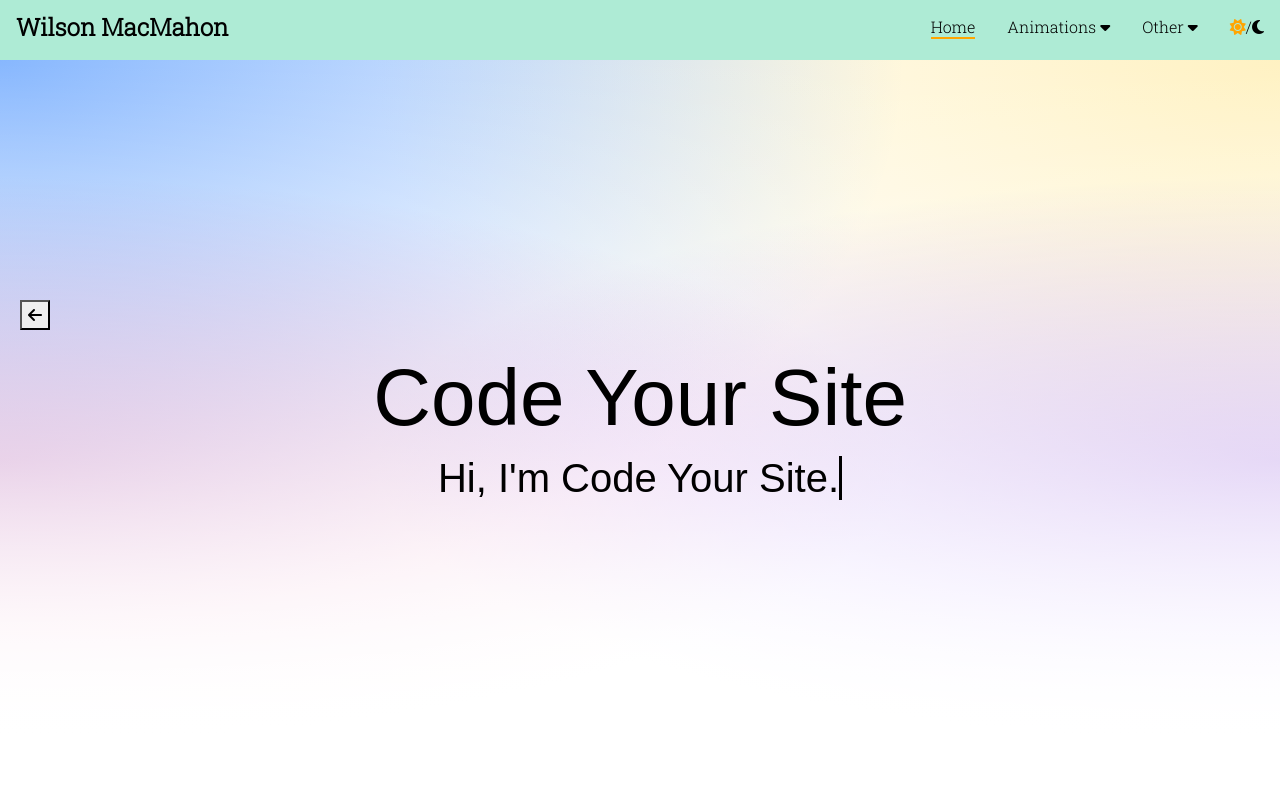
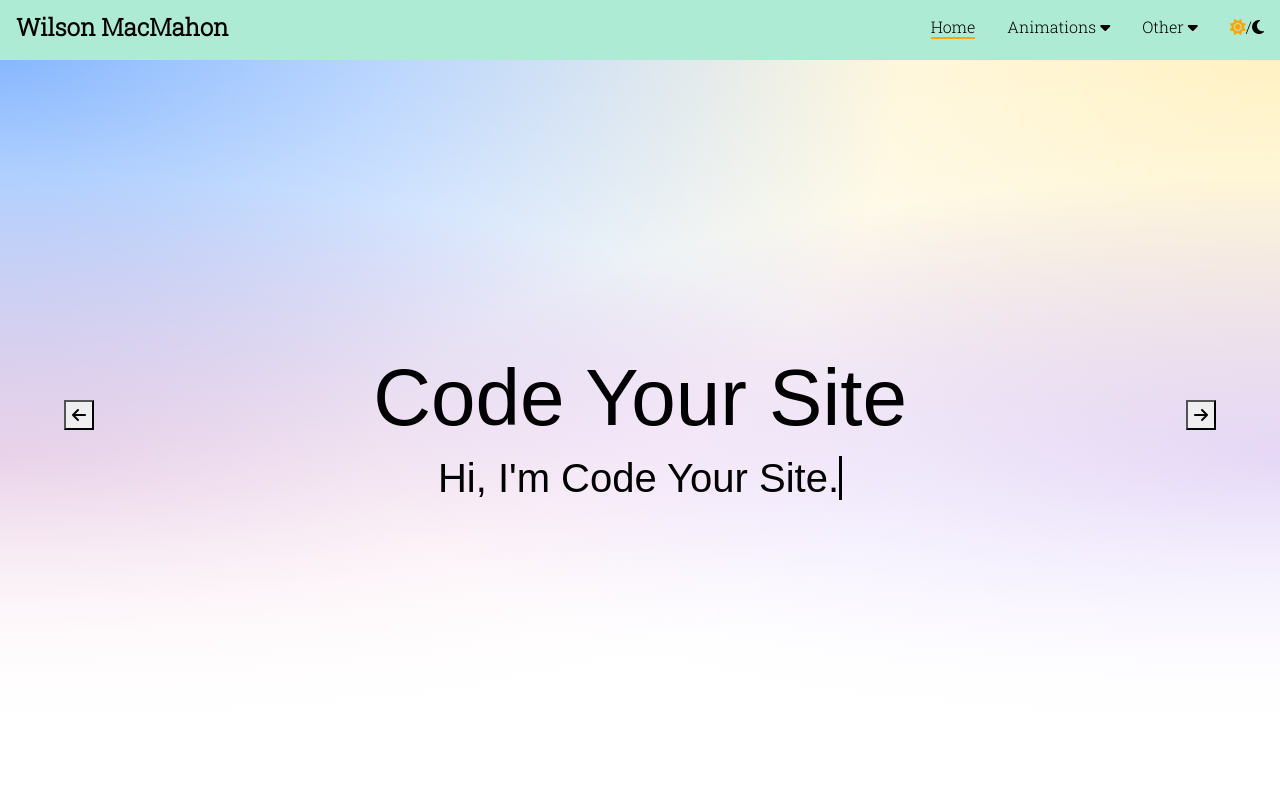
Before and after one commit to codeyoursite/codeyoursite.github.io, a plain HTML site: page index.html in a window 1280 px wide. Shown: the top 797 px of the page. Drawn offline with nearby package versions, Linux system fonts and the light colour scheme; a web font is replaced by a local one.

Commit message:
Update style.css

```diff
--- a/style.css
+++ b/style.css
@@ -163,8 +163,14 @@ nav a:hover::after,.dropdown _menu a:hover::after {
 
 .arrow-left {
   position: absolute;
-  top: 300px;
-  left:  20px;
+  top: 50vh;
+  left: 5vw;
+}
+
+.arrow-right {
+  position: absolute;
+  top: 50vh;
+  right: 5vw;
 }
 
 .active::after {
```
